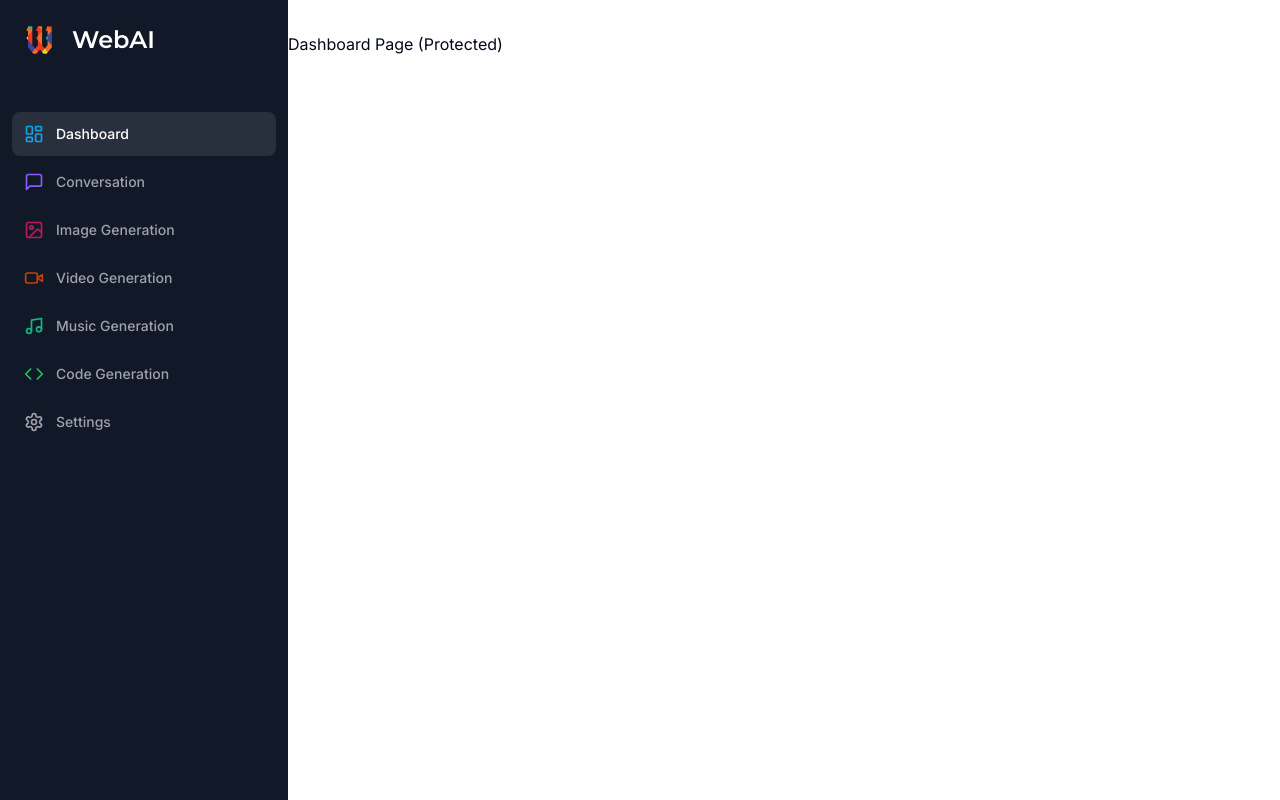
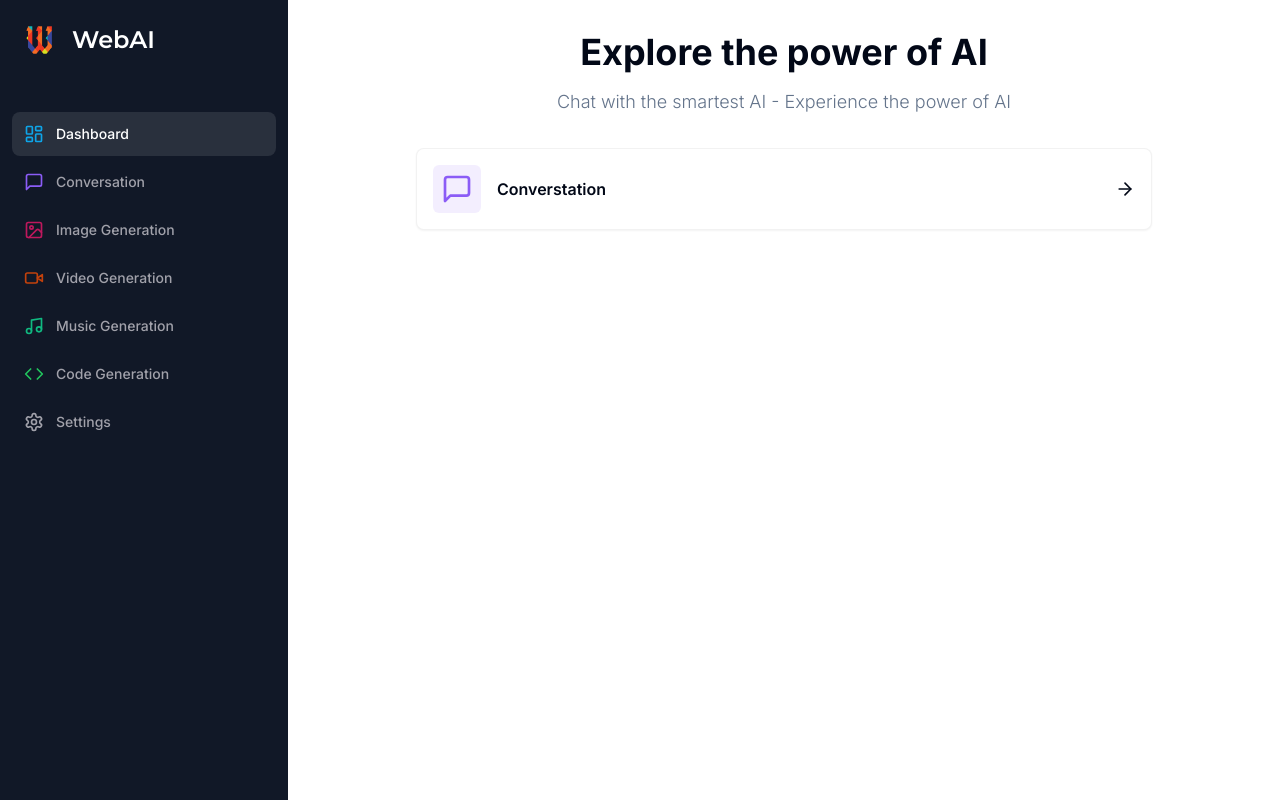
Before and after one commit to anirudhsalaria/WebAI, a Next.js app: page /dashboard in a window 1280 px wide. Built offline with nearby package versions, Linux system fonts and the light colour scheme.

Commit message:
dashboard

```diff
--- a/app/(dashboard)/(routes)/dashboard/page.tsx
+++ b/app/(dashboard)/(routes)/dashboard/page.tsx
@@ -1,9 +1,48 @@
+"use client";
+
+const tools = [
+  {
+    label: "Converstation",
+    icon: MessageSquare,
+    color: "text-violet-500",
+    bgColor: "bg-violet-500/10",
+    href: "/converation"
+  }
+]
+
+import { Card } from '@/components/ui/card';
+import { cn } from '@/lib/utils';
+import { ArrowRight, MessageSquare } from 'lucide-react';
 import React from 'react'
 
 const DashboardPage = () => {
   return (
     <div>
-      <p>Dashboard Page (Protected)</p>
+      <div  className='mb-8 space-y-4'>
+        <h2 className='text-2xl md:text-4xl font-bold text-center'>
+          Explore the power of AI
+        </h2>
+        <p className='text-muted-foreground font-light text-sm md:text-lg text-center'>Chat with the smartest AI - Experience the power of AI</p>
+      </div>
+      <div className='px-4 md:px-20 lg:px-32 space-y-4'>
+        {tools.map((tool) => (
+          <Card
+            key={tool.href}
+            className='p-4 border-black/5 flex items-center justify-between hover:shadow-md transition cursor-pointer'
+
+          >
+            <div className='flex items-center gap-x-4'>
+                <div className={cn("p-2 w-fit rounded-md", tool.bgColor)}>
+                  <tool.icon className={cn("w-8 h-8",tool.color)}/>
+                </div>
+                <div className='font-semibold'>
+                  {tool.label}
+                </div>
+            </div>
+            <ArrowRight className='w-5 h-5'/>
+          </Card>
+        ))}
+      </div>
     </div>
   )
 }
--- /dev/null
+++ b/components/ui/card.tsx
@@ -0,0 +1,79 @@
+import * as React from "react"
+
+import { cn } from "@/lib/utils"
+
+const Card = React.forwardRef<
+  HTMLDivElement,
+  React.HTMLAttributes<HTMLDivElement>
+>(({ className, ...props }, ref) => (
+  <div
+    ref={ref}
+    className={cn(
+      "rounded-lg border bg-card text-card-foreground shadow-sm",
+      className
+    )}
+    {...props}
+  />
+))
+Card.displayName = "Card"
+
+const CardHeader = React.forwardRef<
+  HTMLDivElement,
+  React.HTMLAttributes<HTMLDivElement>
+>(({ className, ...props }, ref) => (
+  <div
+    ref={ref}
+    className={cn("flex flex-col space-y-1.5 p-6", className)}
+    {...props}
+  />
+))
+CardHeader.displayName = "CardHeader"
+
+const CardTitle = React.forwardRef<
+  HTMLParagraphElement,
+  React.HTMLAttributes<HTMLHeadingElement>
+>(({ className, ...props }, ref) => (
+  <h3
+    ref={ref}
+    className={cn(
+      "text-2xl font-semibold leading-none tracking-tight",
+      className
+    )}
+    {...props}
+  />
+))
+CardTitle.displayName = "CardTitle"
+
+const CardDescription = React.forwardRef<
+  HTMLParagraphElement,
+  React.HTMLAttributes<HTMLParagraphElement>
+>(({ className, ...props }, ref) => (
+  <p
+    ref={ref}
+    className={cn("text-sm text-muted-foreground", className)}
+    {...props}
+  />
+))
+CardDescription.displayName = "CardDescription"
+
+const CardContent = React.forwardRef<
+  HTMLDivElement,
+  React.HTMLAttributes<HTMLDivElement>
+>(({ className, ...props }, ref) => (
+  <div ref={ref} className={cn("p-6 pt-0", className)} {...props} />
+))
+CardContent.displayName = "CardContent"
+
+const CardFooter = React.forwardRef<
+  HTMLDivElement,
+  React.HTMLAttributes<HTMLDivElement>
+>(({ className, ...props }, ref) => (
+  <div
+    ref={ref}
+    className={cn("flex items-center p-6 pt-0", className)}
+    {...props}
+  />
+))
+CardFooter.displayName = "CardFooter"
+
+export { Card, CardHeader, CardFooter, CardTitle, CardDescription, CardContent }
```
